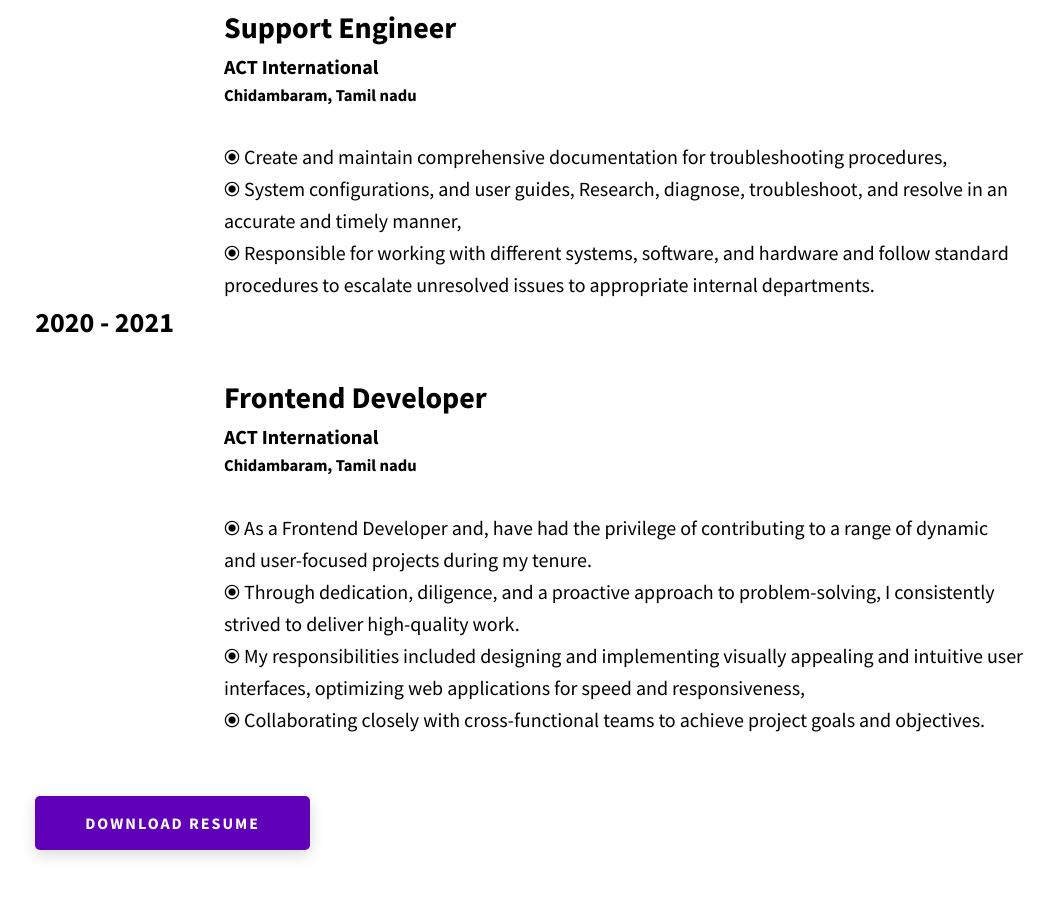
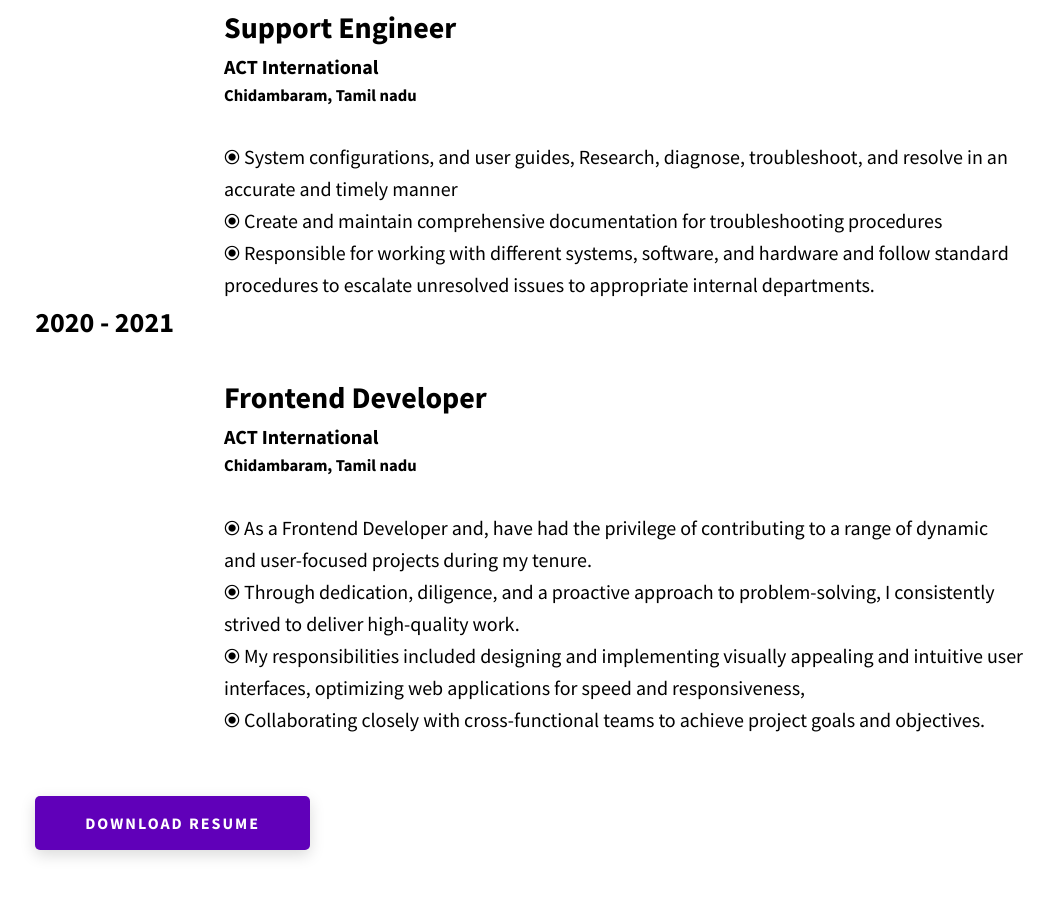
Before and after one commit to vasanthkgit/cv, a plain HTML site: page index.html in a window 1280 px wide. Shown: the part 2753-3650 px from the top of the page, without its empty margins (16-1068 px from the left). Drawn offline with Linux system fonts and the light colour scheme.

Commit message:
Update index.html

```diff
--- a/index.html
+++ b/index.html
@@ -265,8 +265,7 @@
               <h5>Chidambaram, Tamil nadu</h5>
             </p>
             <br>
-            <div class="alert alert-sm alert-info">⦿ Create and maintain comprehensive documentation for troubleshooting procedures,<br>
-              ⦿ System configurations, and user guides, Research, diagnose, troubleshoot, and resolve in an accurate and timely manner,<br> ⦿ Responsible for working with different systems, software, and hardware and follow
+            <div class="alert alert-sm alert-info">⦿ System configurations, and user guides, Research, diagnose, troubleshoot, and resolve in an accurate and timely manner<br>⦿ Create and maintain comprehensive documentation for troubleshooting procedures<br>  ⦿ Responsible for working with different systems, software, and hardware and follow
               standard procedures to escalate unresolved issues to appropriate internal departments.
                </div>
           </span>
```
